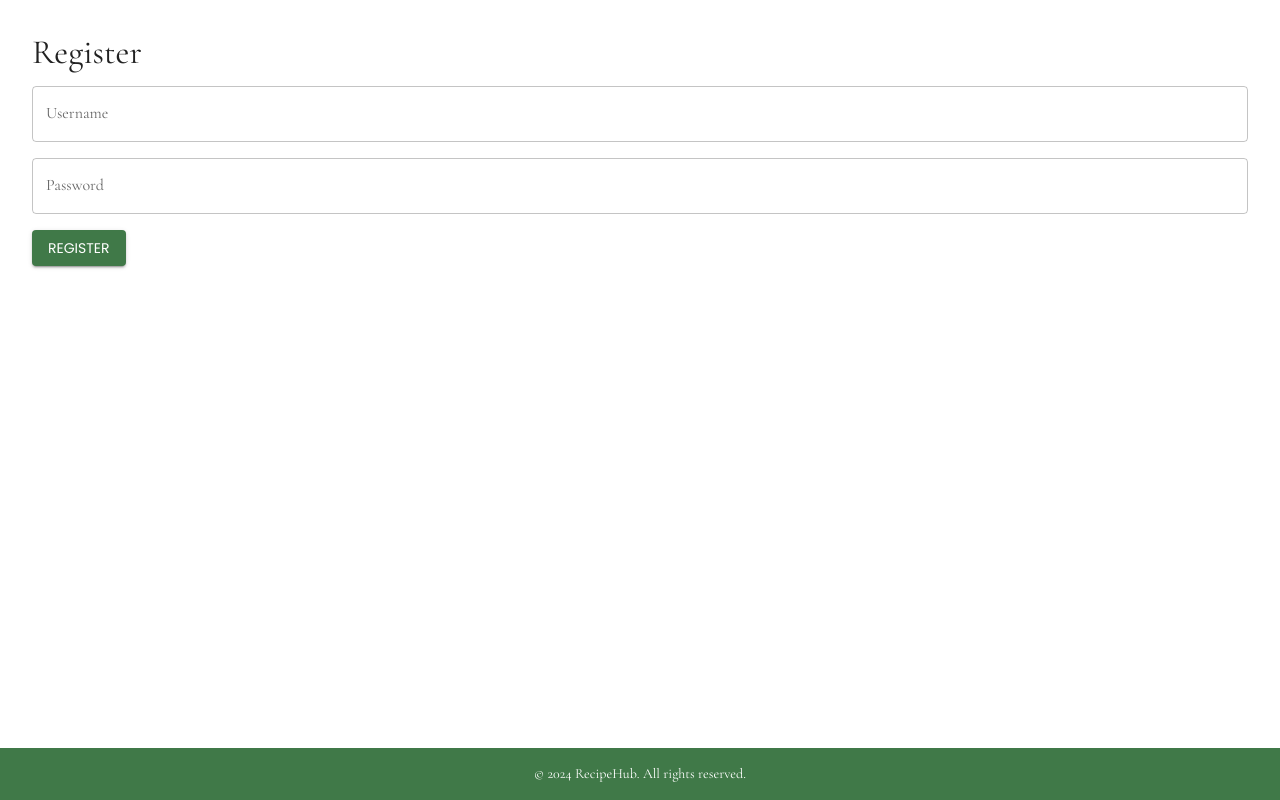
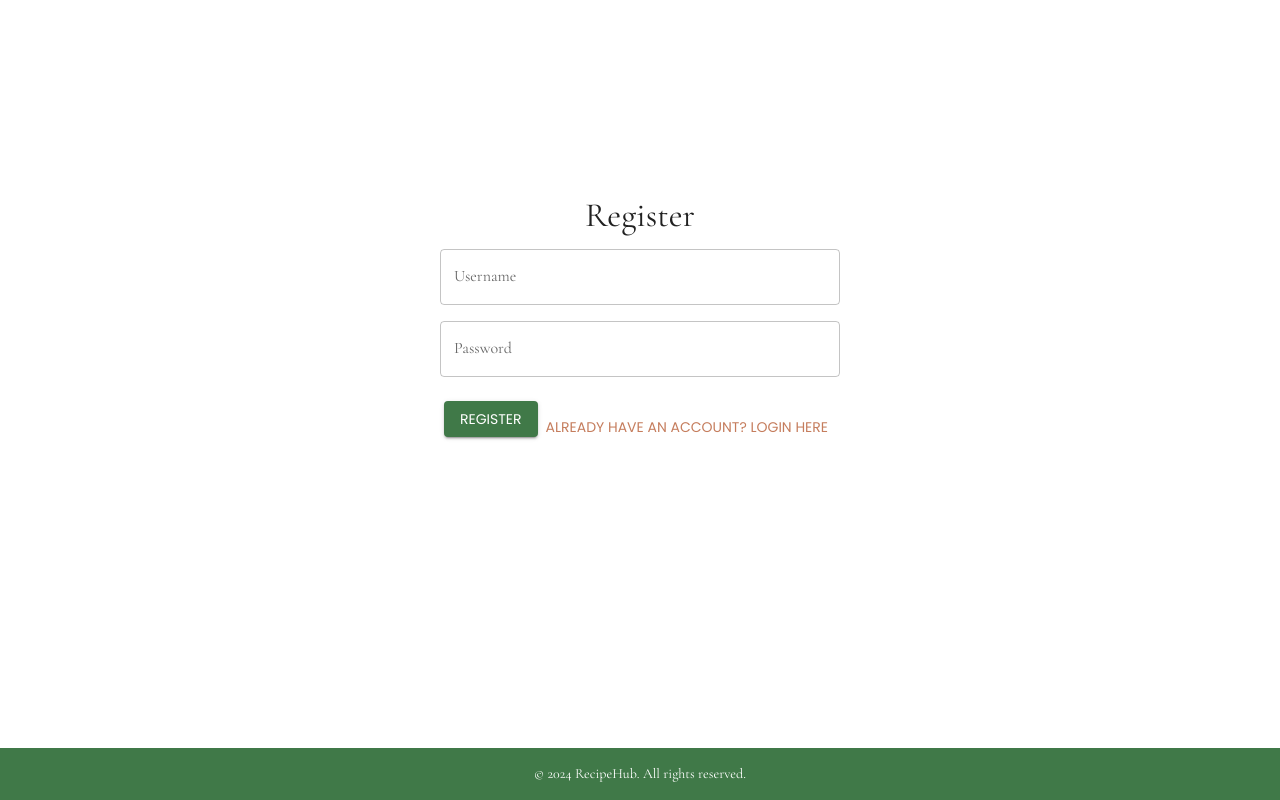
Before and after one commit to helenafnandes/recipe-hub-webclient, a Next.js app: page /auth/register in a window 1280 px wide. Built offline with nearby package versions, Linux system fonts and the light colour scheme.

Commit message:
refactor authentication flow in Login and Register pages; update AuthContext and add navigation links

```diff
--- a/app/auth/register/page.tsx
+++ b/app/auth/register/page.tsx
@@ -4,9 +4,11 @@ import React, { useState } from "react";
 import { Box, TextField, Button, Typography } from "@mui/material";
 import { useRouter } from "next/navigation";
 import { ROUTES } from "../../../utils/constants";
+import { useAuth } from "../../../contexts/AuthContext";
 
 const RegisterPage: React.FC = () => {
   const router = useRouter();
+  const { login } = useAuth();
   const [username, setUsername] = useState("");
   const [password, setPassword] = useState("");
   const [error, setError] = useState<string | null>(null);
@@ -26,15 +28,25 @@ const RegisterPage: React.FC = () => {
       }
 
       const data = await response.json();
-      localStorage.setItem("token", data.access_token); // Salva o token JWT
-      router.push("/recipes"); // Redireciona para a página de receitas
+      localStorage.setItem("token", data.access_token);
+      login();
+      router.push("/recipes");
     } catch (err: any) {
       setError(err.message);
     }
   };
 
   return (
-    <Box sx={{ padding: "2rem" }}>
+    <Box
+  sx={{
+    display: "flex",
+    justifyContent: "center",
+    alignItems: "center",
+    minHeight: "80vh",
+    padding: "2rem",
+  }}
+>
+  <Box sx={{ maxWidth: 400, textAlign: "center" }}>
       <Typography variant="h4" gutterBottom>
         Register
       </Typography>
@@ -57,7 +69,17 @@ const RegisterPage: React.FC = () => {
       <Button variant="contained" color="primary" onClick={handleRegister}>
         Register
       </Button>
+      <Button
+        variant="text"
+        color="secondary"
+        onClick={() => router.push("/auth/login")}
+        sx={{ marginTop: "1rem" }}
+      >
+        Already have an account? Login here
+      </Button>
+
     </Box>
+</Box>
   );
 };
 
--- a/contexts/AuthContext.tsx
+++ b/contexts/AuthContext.tsx
@@ -1,35 +1,33 @@
 "use client";
-
 import React, { createContext, useContext, useEffect, useState } from "react";
-import { useRouter } from "next/navigation";
 
 interface AuthContextProps {
   isLoggedIn: boolean;
-  login: (token: string) => void;
+  login: () => void; // forçar estado de login
   logout: () => void;
 }
 
-const AuthContext = createContext<AuthContextProps | undefined>(undefined);
+const AuthContext = createContext<AuthContextProps>({
+  isLoggedIn: false,
+  login: () => {},
+  logout: () => {},
+});
 
 export const AuthProvider: React.FC<{ children: React.ReactNode }> = ({ children }) => {
   const [isLoggedIn, setIsLoggedIn] = useState(false);
-  const router = useRouter();
 
   useEffect(() => {
     const token = localStorage.getItem("token");
     setIsLoggedIn(!!token);
   }, []);
 
-  const login = (token: string) => {
-    localStorage.setItem("token", token);
+  const login = () => {
     setIsLoggedIn(true);
-    router.push("/recipes");
   };
 
   const logout = () => {
     localStorage.removeItem("token");
     setIsLoggedIn(false);
-    router.push("/auth/login");
   };
 
   return (
@@ -39,8 +37,4 @@ export const AuthProvider: React.FC<{ children: React.ReactNode }> = ({ children
   );
 };
 
-export const useAuth = () => {
-  const context = useContext(AuthContext);
-  if (!context) throw new Error("useAuth must be used within an AuthProvider");
-  return context;
-};
+export const useAuth = () => useContext(AuthContext);
--- a/middlewares/withAuth.tsx
+++ b/middlewares/withAuth.tsx
@@ -10,7 +10,7 @@ export const withAuth = (Component: React.FC) => {
     useEffect(() => {
       const token = localStorage.getItem("token");
       if (!token) {
-        router.push("/auth/login"); // Redireciona para login se não estiver autenticado
+        router.push("/auth/login"); // redirect to login page if not logged in
       }
     }, [router]);
 
```
Also changed, not shown: app/auth/login/page.tsx (+14 -2 lines).
